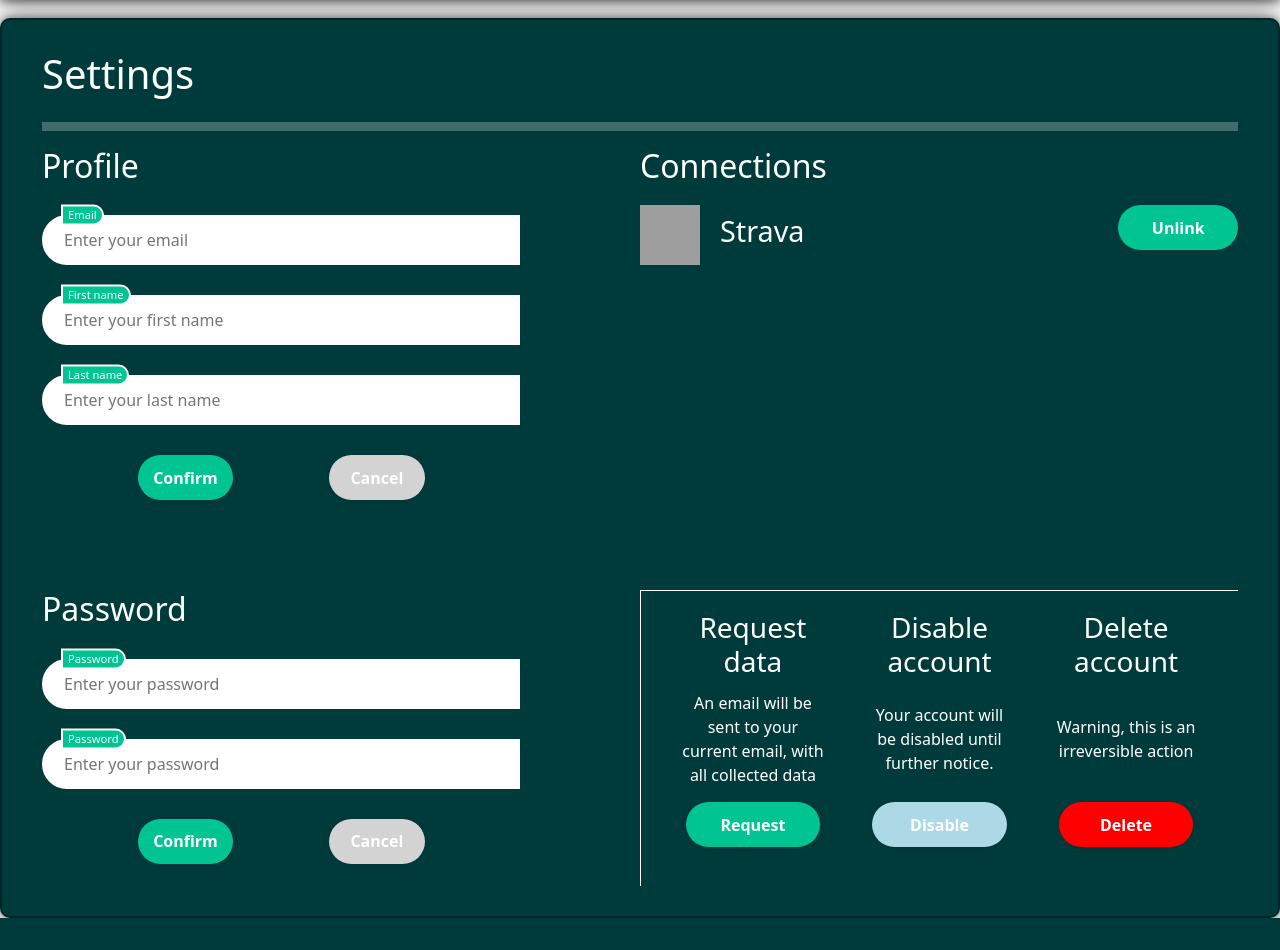
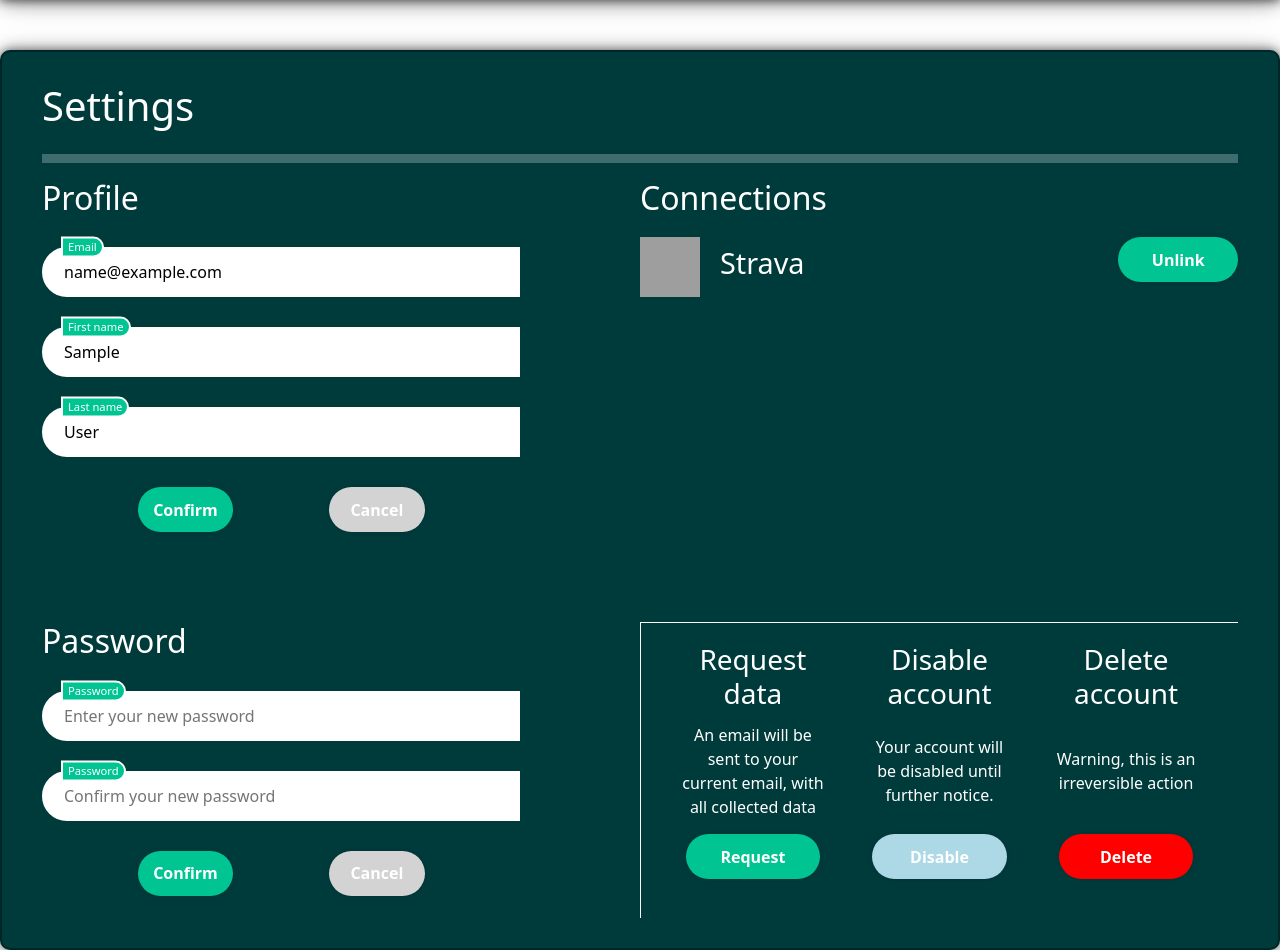
Before and after one commit to W3r5l3y/exEco, a Django app: page /settings/ in a window 1280 px wide. Shown: the part 130-1080 px from the top of the page. Before the commit the page ends 1048 px from the top, so only its background shows below. Run offline with Django 4.2, Linux system fonts and the light colour scheme; the visitor is signed in with stand-in values (Sample User, id 1); data comes from the database, SQL or seed files in the repository; some libraries are stand-ins or nearby versions; grey boxes are pictures that could not be loaded.

Commit message:
Made the profile change

```diff
--- a/accounts/static/css/settings.css
+++ b/accounts/static/css/settings.css
@@ -233,6 +233,23 @@ main {
     font-weight: 600;
 }
 
+#error-popup {
+    position: fixed;
+    display: none;
+    flex-direction: column;
+    text-align: center;
+    top: 15%;
+    left: 50%;
+    transform: translateX(-50%);
+    min-width: 250px;
+    max-width: 400px;
+    background-color: #f44336;
+    color: white;
+    padding: 20px 30px;
+    z-index: 1000;
+    border-radius: 8px;
+    box-shadow: 0 4px 10px rgba(0, 0, 0, 0.2);
+}
 
 @media (max-width: 768px) {
     .background-box {
--- /dev/null
+++ b/accounts/static/js/settings.js
@@ -0,0 +1,27 @@
+
+function profileReset(){
+    const email_input = document.getElementById('email');
+    const first_name_input = document.getElementById('first_name');
+    const last_name_input = document.getElementById('last_name');
+
+    email_input.value = email_input.dataset.email;
+    first_name_input.value = first_name_input.dataset.firstname;
+    last_name_input.value = last_name_input.dataset.lastname;
+}
+
+
+window.onload = function () {
+    adjustNavBarHeight();
+}
+
+function adjustNavBarHeight(){
+    const navbar = document.getElementById("navbar");
+    const content = document.getElementById("settings");
+    console.log(navbar)
+    console.log(content)
+    if (navbar && content) {
+        console.log("yo")
+        const navbarHeight = navbar.offsetHeight;
+        content.style.paddingTop = navbarHeight + "px";
+    }
+}
--- a/accounts/templates/accounts/settings.html
+++ b/accounts/templates/accounts/settings.html
@@ -10,42 +10,44 @@
     {% block css %}{% endblock %}
     {% load static %}
     <link rel="stylesheet" href="{% static 'css/settings.css' %}">
-    <script src="{% static 'js/login.js' %}" defer></script>
+    <script src="{% static 'js/settings.js' %}" defer></script>
 </head>
-<body>
-    <!-- ERROR POPUP -->
-    <div id="error-popup">
+<body >
+    <div id="error-popup" >
         <button class="close-btn" onclick="closePopup()">&times;</button>
         <p id="error-popup-title">Error</p>
         <p id="error-popup-message">An unexpected error occurred.</p>
     </div>
 
-    <main>
+    <main id="settings">
         <div class="background-box">
             <h1 class="main-title">Settings</h1>
             <hr class="main-title-divider">
             <div class="container-container">
                 <div class="profile-grid">
                     <h1 class="sub-title"> Profile </h1>
+                    <form action="" method="POST">
+                        {% csrf_token %}
                         <div class="input-group limited-width">
-                        <input class="input" type="email" id="email" name="email" placeholder="Enter your email" required>
+                            <input class="input" type="email" id="email" name="email" placeholder="Enter your email" data-email="{{ request.user.email }}" value="{{ request.user.email }}"  required>
                             <label class="input-label" for="email">Email</label>
                         </div>
 
                         <div class="input-group limited-width">
-                            <input class="input" type="text" id="first_name" name="first_name" placeholder="Enter your first name" required>
+                                <input class="input" type="text" id="first_name" name="first_name" placeholder="Enter your first name" data-firstname="{{ request.user.first_name }}" value="{{ request.user.first_name }}" required>
                                 <label class="input-label" for="first_name">First name</label>
                         </div>
 
                         <div class="input-group limited-width">
-                            <input class="input" type="text" id="last_name" name="last_name" placeholder="Enter your last name" required>
+                                <input class="input" type="text" id="last_name" name="last_name" placeholder="Enter your last name" data-lastname="{{ request.user.last_name }}" value="{{ request.user.last_name }}"  required>
                                 <label class="input-label" for="last_name">Last name</label>
                         </div>
 
                         <div class="space-evenly-button-div limited-width">
-                        <button class="confirm-button" name="confirm_profile">Confirm</button>
-                        <button class="reset-button" name="cancel_profile">Cancel</button>
+                            <button class="confirm-button" type="submit" name="confirm_profile">Confirm</button>
+                            <button class="reset-button" name="cancel_profile" onclick="profileReset()">Cancel</button>
                         </div>
+                    </form>
                 </div>
                 <div class="connections-grid">
                     <h1 class="sub-title"> Connections </h1>
@@ -60,21 +62,23 @@
                 </div>
                 <div class="password-grid">
                     <h1 class="sub-title"> Password </h1>
+                    <form action="" method="POST">
+                        {% csrf_token %}
                         <div class="input-group limited-width">
-                        <input class="input" type="password" id="password" name="password" placeholder="Enter your password" required>
+                            <input class="input" type="password" id="password" name="password" placeholder="Enter your new password" required>
                             <label class="input-label" for="password">Password</label>
                         </div>
 
                         <div class="input-group limited-width">
-                            <input class="input" type="password" id="confirm_password" name="confirm_password" placeholder="Enter your password" required>
+                                <input class="input" type="password" id="confirm_password" name="confirm_password" placeholder="Confirm your new password" required>
                                 <label class="input-label" for="confirm_password">Password</label>
                         </div>
 
                         <div class="space-evenly-button-div limited-width">
-                        <button class="confirm-button" name="confirm_password">Confirm</button>
+                            <button class="confirm-button" name="confirm_password_change">Confirm</button>
                             <button class="reset-button" name="cancel_password">Cancel</button>
                         </div>
-
+                    </form>
                 </div>
 
                 <div class="buttons-grid">
@@ -103,6 +107,7 @@
 
         </div>
     </main>
+
 </body>
 
 </html>
--- a/accounts/views.py
+++ b/accounts/views.py
@@ -1,6 +1,6 @@
 from django.contrib.auth import authenticate, login
 from django.shortcuts import render, redirect
-from .forms import LoginForm, RegisterForm
+from .forms import LoginForm, RegisterForm, ChangeProfileForm, ChangePasswordForm
 from .models import CustomUser  # TODO Maybe remove later
 from django.http import HttpResponseRedirect
 from django.urls import reverse
@@ -49,4 +49,34 @@ def login_register_view(request):
         {"login_form": login_form, "register_form": register_form},
     )
 def settings_view(request):
+    if request.method == "POST":
+        user = request.user
+        if "confirm_profile" in request.POST:
+            form = ChangeProfileForm(request.POST, instance=user)
+            if form.is_valid():
+                form.save()
+                print("PROFILE CHANGES SUCCESSFUL!")  ## TODO REMOVE
+            else:
+                # Extract the first error message
+                error_message = list(form.errors.values())[0][0]
+                return HttpResponseRedirect(
+                    reverse("settings") + f"?error={error_message}"
+                )
+        elif "confirm_password" in request.POST:
+            form = ChangePasswordForm(request.POST, instance=user)
+            if form.is_valid():
+                form.save()
+                user = authenticate(username=user.email, password=form.cleaned_data['password'])
+                if user is not None:
+                    login(request, user)
+                print("PASSWORD CHANGES SUCCESSFUL!")  ## TODO REMOVE
+            else:
+                # Extract the first error message
+                print(form.errors)
+                error_message = list(form.errors.values())[0][0]
+                return HttpResponseRedirect(
+                    reverse("settings") + f"?error={error_message}"
+                )
+
+
     return render(request, "accounts/settings.html")
--- a/templates/navbar.html
+++ b/templates/navbar.html
@@ -13,9 +13,9 @@
         {% load static %}
         <link rel="stylesheet" type="text/css" href="{% static 'css/navbar.css' %}">
     </head>
-    <body>
+    <body >
         {% block content %}
-        <header class="">
+        <header id="navbar" class="">
             <div class="header-logo-div">
                 <div class="header-logo-title">
                     <img src="{% static 'img/execo-logo.png' %}" alt="University of Exeter Logo">
```
Also changed, not shown: accounts/forms.py (+52 -0 lines). Lines whose indentation alone changed are shown as unchanged.
